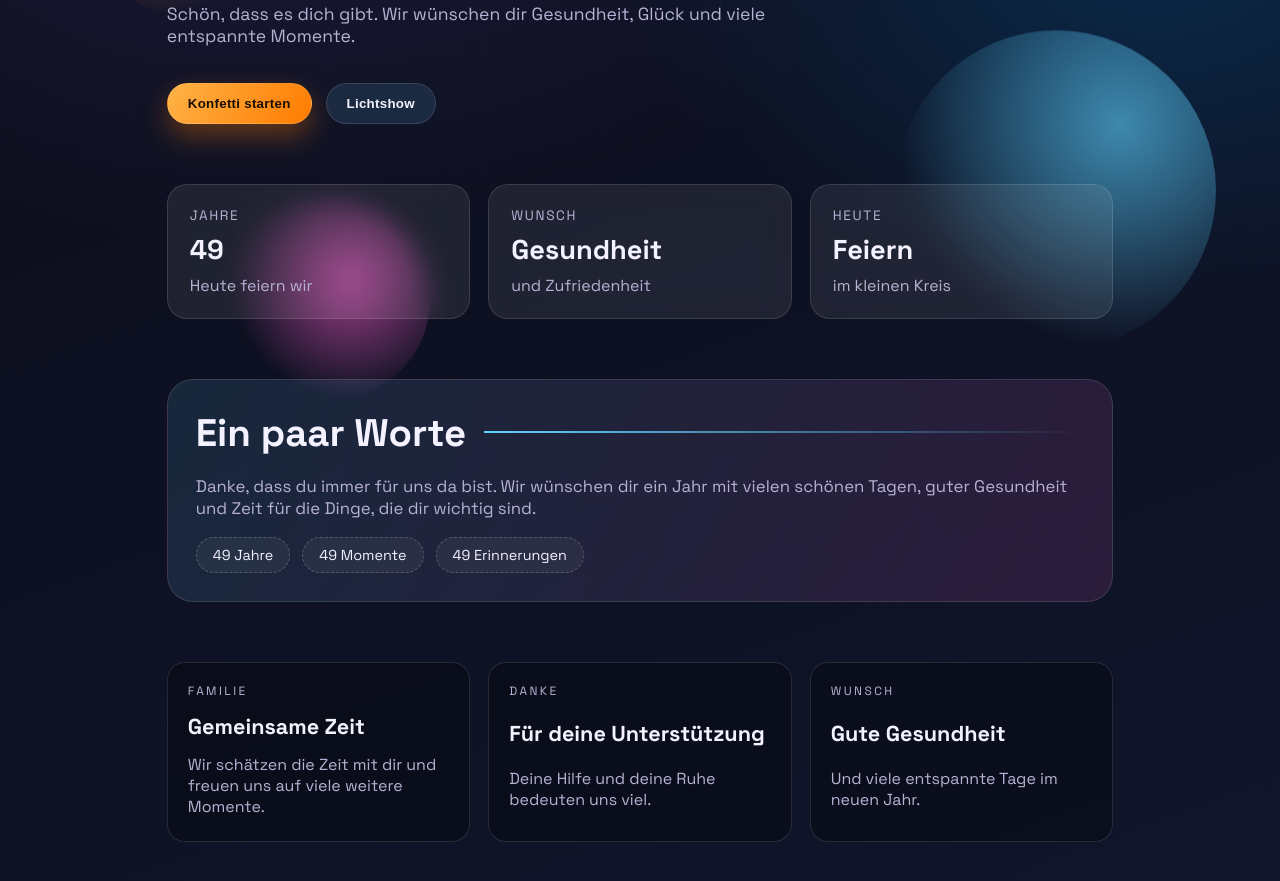
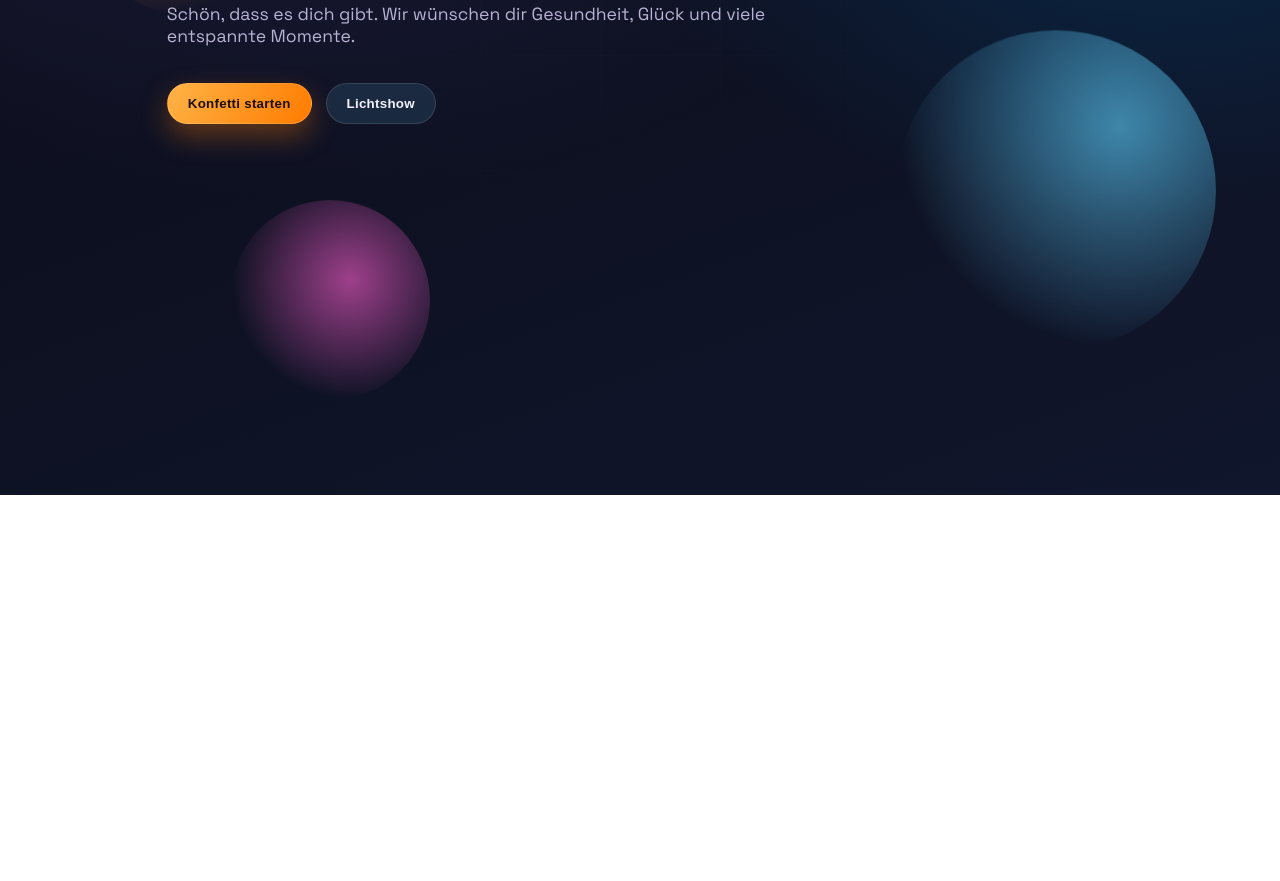
Before and after one commit to magicblueentity/birthday.github.io, a plain HTML site: page index.html in a window 1280 px wide. Shown: the part 305-1186 px from the top of the page. After the commit the page ends 800 px from the top, so only its background shows below. Drawn offline with Linux system fonts and the light colour scheme.

Commit message:
initial3

```diff
--- a/index.html
+++ b/index.html
@@ -33,62 +33,6 @@
                     <button class="btn ghost" id="lightBtn">Lichtshow</button>
                 </div>
             </header>
-
-            <section class="stats">
-                <div class="card">
-                    <p class="label">Jahre</p>
-                    <p class="value">49</p>
-                    <p class="hint">Heute feiern wir</p>
-                </div>
-                <div class="card">
-                    <p class="label">Wunsch</p>
-                    <p class="value">Gesundheit</p>
-                    <p class="hint">und Zufriedenheit</p>
-                </div>
-                <div class="card">
-                    <p class="label">Heute</p>
-                    <p class="value">Feiern</p>
-                    <p class="hint">im kleinen Kreis</p>
-                </div>
-            </section>
-
-            <section class="message">
-                <div class="headline">
-                    <h2>Ein paar Worte</h2>
-                    <span class="line"></span>
-                </div>
-                <p>
-                    Danke, dass du immer für uns da bist. Wir wünschen dir ein
-                    Jahr mit vielen schönen Tagen, guter Gesundheit und Zeit für
-                    die Dinge, die dir wichtig sind.
-                </p>
-                <div class="ribbons">
-                    <span>49 Jahre</span>
-                    <span>49 Momente</span>
-                    <span>49 Erinnerungen</span>
-                </div>
-            </section>
-
-            <section class="gallery">
-                <div class="panel">
-                    <p class="tag">Familie</p>
-                    <h3>Gemeinsame Zeit</h3>
-                    <p>
-                        Wir schätzen die Zeit mit dir und freuen uns auf viele
-                        weitere Momente.
-                    </p>
-                </div>
-                <div class="panel">
-                    <p class="tag">Danke</p>
-                    <h3>Für deine Unterstützung</h3>
-                    <p>Deine Hilfe und deine Ruhe bedeuten uns viel.</p>
-                </div>
-                <div class="panel">
-                    <p class="tag">Wunsch</p>
-                    <h3>Gute Gesundheit</h3>
-                    <p>Und viele entspannte Tage im neuen Jahr.</p>
-                </div>
-            </section>
         </main>
 
         <div class="confetti" id="confetti"></div>
```
